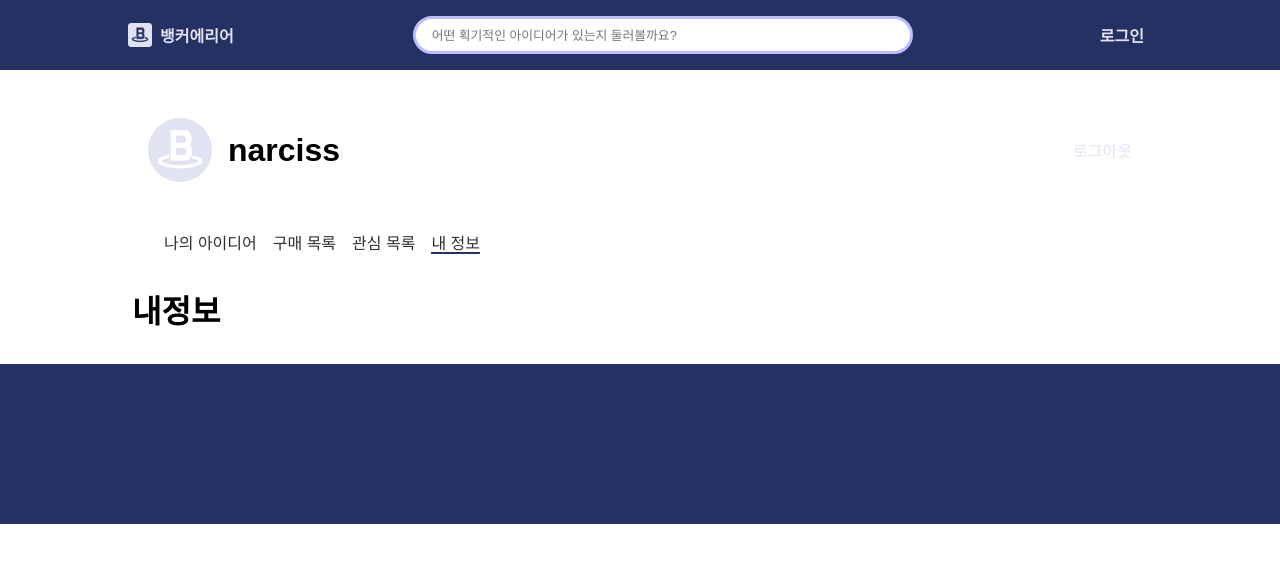
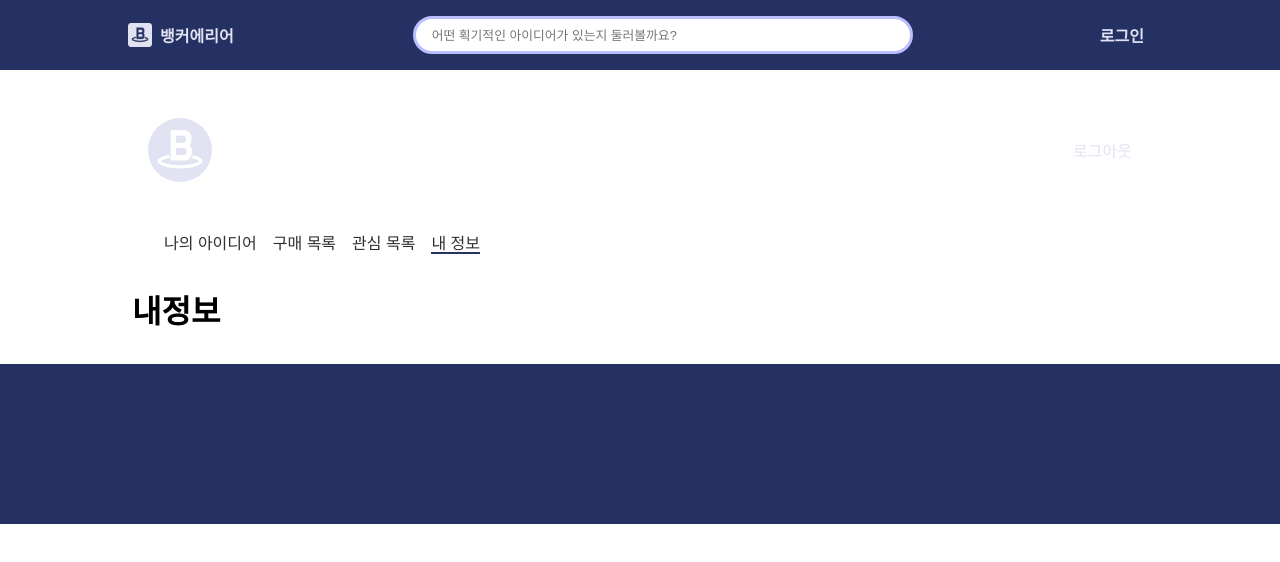
Before and after one commit to narc2ss/banker-area, a React app: page /my/info in a window 1280 px wide. Shown: the top 562 px of the page. Built offline with nearby package versions, Linux system fonts and the light colour scheme.

Commit message:
call my ideas, top10ideas api

```diff
--- a/src/components/MyIdea.jsx
+++ b/src/components/MyIdea.jsx
@@ -1,8 +1,17 @@
-import React from "react";
+import React, { useEffect } from "react";
 import IdCardContainer from "../containers/IdCardContainer";
+import { useDispatch, useSelector } from "react-redux";
+import { myIdeas } from "../modules/ideaCards";
 
 const MyIdea = () => {
-  return <IdCardContainer edit />;
+  const dispatch = useDispatch();
+  useEffect(() => {
+    dispatch(myIdeas());
+  }, []);
+  const { myIdeaCards } = useSelector((state) => ({
+    myIdeaCards: state.ideaCards.myIdeas,
+  }));
+  return <IdCardContainer edit ideaCards={myIdeaCards} />;
 };
 
 export default MyIdea;
--- a/src/containers/IdCardContainer.jsx
+++ b/src/containers/IdCardContainer.jsx
@@ -3,84 +3,22 @@ import React from "react";
 import IdeaCard from "../components/IdeaCard";
 import { IdeaCardPositioner } from "../style/molecules";
 import logo from "../static/img/logo.png";
+import { useSelector } from "react-redux";
 
-const dummyData = [
-  {
-    id: 1,
-    banker: "narciss",
-    src: logo,
-    title: "TV리모컨 그만찾기",
-    article: "TV리모컨이 사라진 경험이 있지 홀홀홀..",
-    price: 300000,
-    view: 23221,
-    liker: 943,
-  },
-  {
-    id: 2,
-    banker: "dangmil",
-    src: logo,
-    title: "TV리모컨 그만찾기",
-    article: "TV리모컨이 사라진 경험이 있지 홀홀홀..",
-    price: 23400,
-    view: 321,
-    liker: 12,
-  },
-
-  {
-    id: 3,
-    banker: "egoing",
-    src: logo,
-    title: "TV리모컨 그만찾기",
-    article: "TV리모컨이 사라진 경험이 있지 홀홀홀..",
-    price: 3000,
-    view: 31,
-    liker: 1,
-  },
-  {
-    id: 4,
-    banker: "homeless",
-    src: logo,
-    title: "TV리모컨 그만찾기",
-    article: "TV리모컨이 사라진 경험이 있지 홀홀홀..",
-    price: 3000,
-    view: 31,
-    liker: 1,
-  },
-  {
-    id: 5,
-    banker: "뱅커3",
-    src: logo,
-    title: "아이디어 5",
-    article: "아이디어5의 짧은 본문",
-    price: 5000000,
-    view: 321,
-    liker: 11,
-  },
-  {
-    id: 6,
-    banker: "narciss",
-    src: logo,
-    title: "TV리모컨 그만찾기",
-    article: "TV리모컨이 사라진 경험이 있지 홀홀홀..",
-    price: 3000,
-    view: 98,
-    liker: 34,
-  },
-];
-
-const IdCardContainer = ({ edit }) => {
+const IdCardContainer = ({ edit, ideaCards }) => {
+  console.dir(ideaCards);
   return (
     <>
       <IdeaCardPositioner>
-        {dummyData.map((value) => (
+        {ideaCards.map((value) => (
           <IdeaCard
-            id={value.id}
-            banker={value.banker}
-            title={value.title}
-            article={value.article}
-            price={value.price}
-            view={value.view}
-            liker={value.liker}
+            id={value.idea_seq}
+            banker={value.banker_id}
+            title={value.project_name}
+            article={value.short_description}
+            price={value.totalPriceOfIdea}
+            view={value.read_count}
+            liker={value.likey_count}
             edit={edit}
           />
         ))}
--- a/src/containers/MyProfileContainer.jsx
+++ b/src/containers/MyProfileContainer.jsx
@@ -1,10 +1,12 @@
 import React from "react";
 import MyProfile from "../components/MyProfile";
-
-const dummyData = "narciss";
+import { useSelector } from "react-redux";
 
 const MyProfileContainer = () => {
-  return <MyProfile banker={dummyData} />;
+  const { banker } = useSelector((state) => ({
+    banker: state.auth.user,
+  }));
+  return <MyProfile banker={banker} />;
 };
 
 export default MyProfileContainer;
--- a/src/modules/auth.js
+++ b/src/modules/auth.js
@@ -4,7 +4,11 @@ const LOG_IN = "auth/LOG_IN";
 const LOG_IN_SUCCESS = "auth/LOG_IN_SUCCESS";
 const LOG_IN_ERROR = "auth/LOG_IN_ERROR";
 
-export const login = (id, password) => async (dispatch) => {
+const LOG_OUT = "auth/LOG_OUT";
+const LOG_OUT_SUCCESS = "auth/LOG_OUT_SUCCESS";
+const LOG_OUT_ERROR = "auth/LOG_OUT_ERROR";
+
+export const login = (id, password, history) => async (dispatch) => {
   dispatch({ type: LOG_IN });
   try {
     const user = await axios.post(
@@ -16,9 +20,21 @@ export const login = (id, password) => async (dispatch) => {
       { withCredentials: true }
     );
     dispatch({ type: LOG_IN_SUCCESS, user });
+    history.push("/");
   } catch (error) {
     console.log(error);
     dispatch({ type: LOG_IN_ERROR, error });
+  }
+};
+
+export const logout = (history) => async (dispatch) => {
+  dispatch({ type: LOG_OUT });
+  try {
+    await axios.post("/users/account/logout", null, { withCredentials: true });
+    dispatch({ type: LOG_OUT_SUCCESS });
+    history.push("/");
+  } catch (error) {
+    dispatch({ type: LOG_OUT_ERROR });
   }
 };
 
@@ -43,6 +59,15 @@ export default function auth(state = initialState, action) {
         ...state,
         error: action.error,
       };
+    case LOG_OUT:
+      return {
+        ...state,
+      };
+    case LOG_OUT_SUCCESS:
+      return {
+        ...state,
+        user: null,
+      };
     default:
       return state;
   }
--- /dev/null
+++ b/src/modules/ideaCards.js
@@ -0,0 +1,57 @@
+import axios from "axios";
+
+const GET_IDEAS = "ideaCard/GET_IDEAS";
+const GET_IDEAS_SUCCESS = "ideaCard/GET_IDEAS_SUCCESS";
+const GET_IDEAS_ERROR = "ideaCard/GET_IDEAS_ERROR";
+
+const GET_MY_IDEAS = "ideaCard/GET_MY_IDEAS";
+const GET_MY_IDEAS_SUCCESS = "ideaCard/GET_MY_IDEAS_SUCCESS";
+const GET_MY_IDEAS_ERROR = "ideaCard/GET_MY_IDEAS_ERROR";
+
+export const getIdeas = () => async (dispatch) => {
+  dispatch({ type: GET_IDEAS });
+  try {
+    const result = await axios.get("/idea/list/likeyTop10");
+    dispatch({ type: GET_IDEAS_SUCCESS, result });
+  } catch (error) {
+    console.error(error);
+    dispatch({ type: GET_IDEAS_ERROR });
+  }
+};
+
+export const myIdeas = () => async (dispatch) => {
+  dispatch({ type: GET_MY_IDEAS });
+  try {
+    const result = await axios.get("/idea/list/my", { withCredentials: true });
+    dispatch({ type: GET_MY_IDEAS_SUCCESS, result });
+  } catch (error) {
+    dispatch({ type: GET_MY_IDEAS_ERROR, error });
+  }
+};
+
+const initialState = {
+  ideas: [],
+  myIdeas: [],
+};
+
+export default function ideaCards(state = initialState, action) {
+  switch (action.type) {
+    case GET_IDEAS:
+      return { ...state };
+    case GET_IDEAS_SUCCESS:
+      return { ...state, ideas: action.result.data };
+    case GET_IDEAS_ERROR:
+      return { ...state, ideas: null };
+    case GET_MY_IDEAS:
+      return {
+        ...state,
+      };
+    case GET_MY_IDEAS_SUCCESS:
+      return {
+        ...state,
+        myIdeas: action.result.data,
+      };
+    default:
+      return state;
+  }
+}
--- a/src/modules/index.js
+++ b/src/modules/index.js
@@ -3,10 +3,12 @@ import { combineReducers } from "redux";
 import auth from "./auth";
 import counter from "./counter";
 import idea from "./idea";
+import ideaCards from "./ideaCards";
 
 const rootReducer = combineReducers({
   auth,
   idea,
+  ideaCards,
   counter,
 });
 
--- a/src/pages/Home.jsx
+++ b/src/pages/Home.jsx
@@ -1,14 +1,25 @@
-import React from "react";
+import React, { useEffect, useState } from "react";
 
 import IdCardContainer from "../containers/IdCardContainer";
 import ContentsTitle from "../components/ContentsTitle";
+import { useDispatch, useSelector } from "react-redux";
+import { getIdeas } from "../modules/ideaCards";
+
+import axios from "axios";
 
 const Home = () => {
+  const dispatch = useDispatch();
+  useEffect(() => {
+    dispatch(getIdeas());
+  }, []);
+  const { ideaCards } = useSelector((state) => ({
+    ideaCards: state.ideaCards.ideas,
+  }));
   return (
     <>
       <article>
         <ContentsTitle>인기 아이디어!</ContentsTitle>
-        <IdCardContainer />
+        <IdCardContainer ideaCards={ideaCards} />
       </article>
     </>
   );
--- a/src/pages/Login.jsx
+++ b/src/pages/Login.jsx
@@ -46,8 +46,7 @@ const Login = ({ history }) => {
 
   const LoginRequestHandler = (e) => {
     e.preventDefault();
-    dispatch(login(userId, userPassword));
-    history.push("/");
+    dispatch(login(userId, userPassword, history));
   };
 
   return (
@@ -59,6 +58,7 @@ const Login = ({ history }) => {
             <Input
               type="text"
               value={userId}
+              required
               onChange={userIdHandler}
               placeholder="아이디를 입력하세요"
               label="아이디"
@@ -69,6 +69,7 @@ const Login = ({ history }) => {
               <Input
                 type="password"
                 value={userPassword}
+                required
                 onChange={userPasswordHandler}
                 placeholder="비밀번호를 입력하세요"
                 label="비밀번호"
--- a/src/pages/My.jsx
+++ b/src/pages/My.jsx
@@ -10,14 +10,17 @@ import { Button, NavLink } from "../style/atoms";
 import { SpaceBetween } from "../style/positions";
 import { MyWrapper } from "../style/molecules";
 import axios from "axios";
+import { useDispatch } from "react-redux";
+import { logout } from "../modules/auth";
 
 const activeStyle = {
   borderBottom: `2px solid #263163`,
 };
 
-const My = () => {
+const My = ({ history }) => {
+  const dispatch = useDispatch();
   const onLogout = () => {
-    axios.post("/users/account/logout", { withCredentials: true });
+    dispatch(logout(history));
   };
   return (
     <>
```
Also changed, not shown: test.json (+44 -38 lines).
